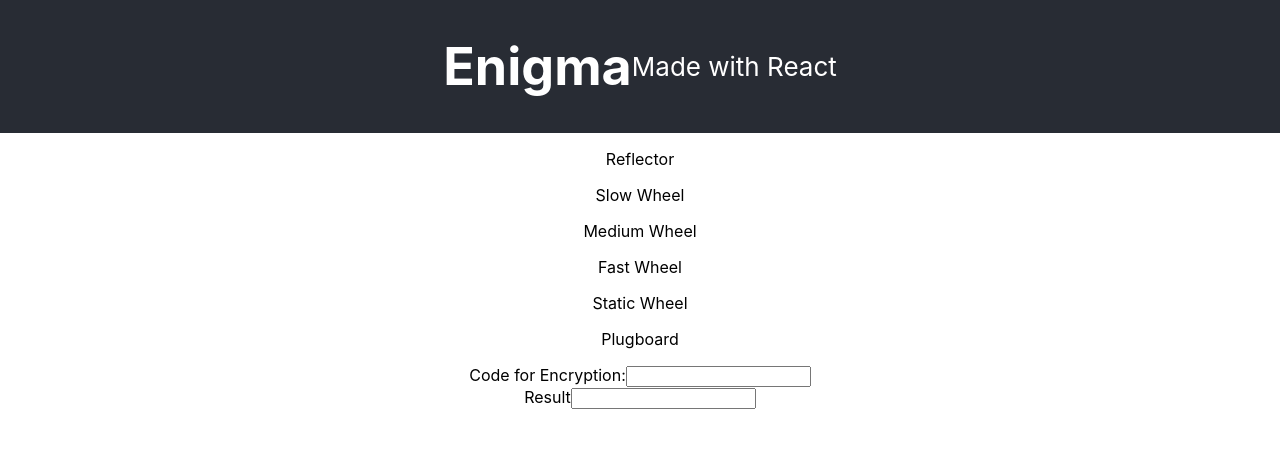
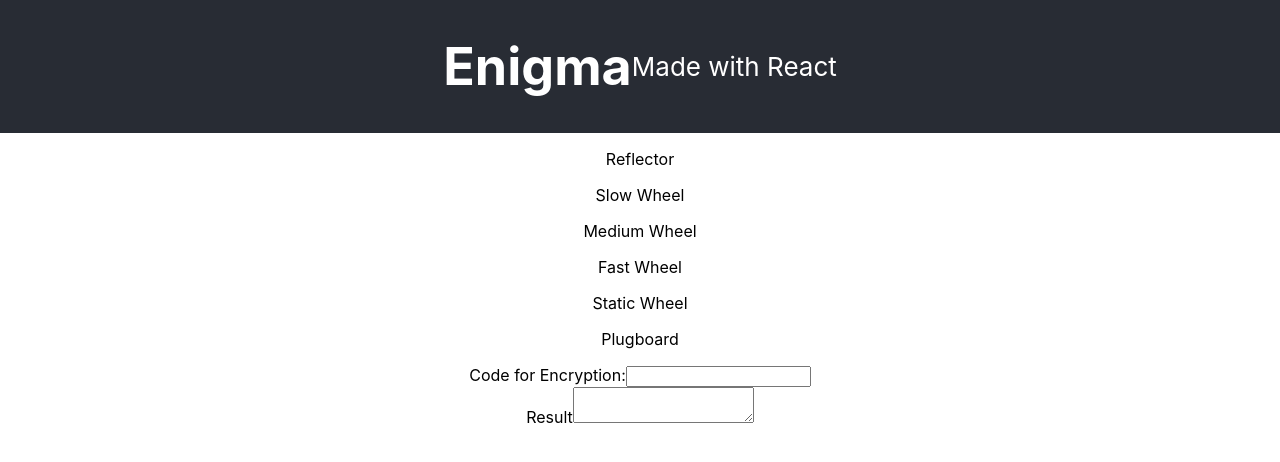
Before and after one commit to aharper8484/enigma-react, a React (Create React App) app: page / in a window 1280 px wide. Shown: the top 462 px of the page. Built offline with nearby package versions, Linux system fonts and the light colour scheme.

Commit message:
text fed through
feed text through

```diff
--- a/src/App.js
+++ b/src/App.js
@@ -1,3 +1,4 @@
+import { useState } from "react";
 import "./App.css";
 import "./components/Letters";
 import "./components/InputCode";
@@ -5,6 +6,8 @@
 import OutputCode from "./components/Outputcode";
 
 function App() {
+  const [encryption, setEncryption] = useState("");
+
   return (
     <div className="App">
       <header className="App-header">
@@ -18,8 +21,11 @@
         <p>Fast Wheel</p>
         <p>Static Wheel</p>
         <p>Plugboard</p>
-        <InputCode></InputCode>
-        <OutputCode></OutputCode>
+        <InputCode
+          encryptionText={encryption}
+          onChange={(e) => setEncryption(e.target.value)}
+        ></InputCode>
+        <OutputCode result={encryption}></OutputCode>
       </div>
     </div>
   );
--- a/src/components/InputCode.js
+++ b/src/components/InputCode.js
@@ -1,8 +1,6 @@
 import { useState } from "react";
 
-function InputCode() {
-  const [encryption, setEncryption] = useState("");
-
+function InputCode({ encryptionText, onChange }) {
   return (
     <div>
       <form>
@@ -11,8 +9,8 @@
           type="text"
           id="encryption"
           name="encryption"
-          value={encryption}
-          onChange={(e) => setEncryption(e.target.value)}
+          value={encryptionText}
+          onChange={onChange}
         />
       </form>
     </div>
--- a/src/components/Outputcode.js
+++ b/src/components/Outputcode.js
@@ -1,9 +1,9 @@
-function OutputCode() {
+function OutputCode({ result }) {
   return (
     <div>
       <form>
         <label for="decrypted">Result</label>
-        <input type="text" id="decrypted" name="decrypted" />
+        <textarea type="text" id="decrypted" name="decrypted" value={result} />
       </form>
     </div>
   );
```
